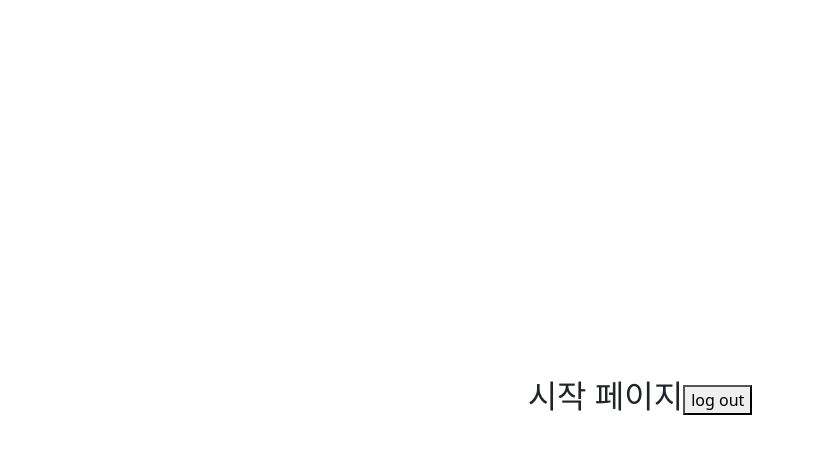
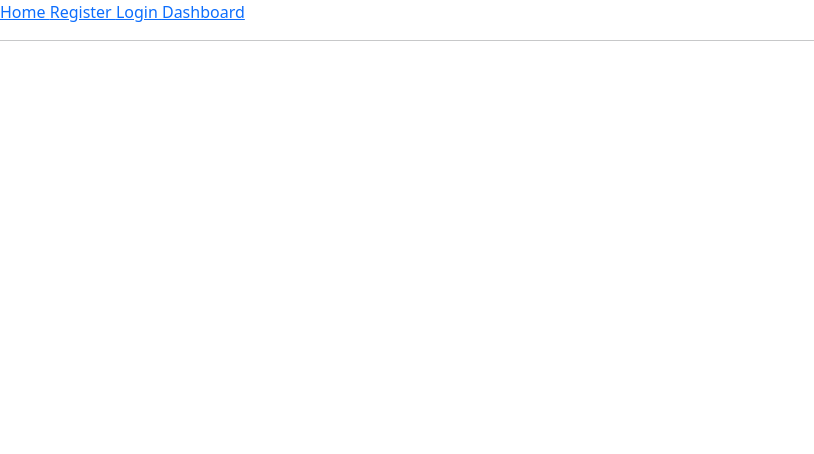
Before and after one commit to TripleJBlog/Meta-Earth, a React (Create React App) app in the folder client/: page / in a window 1280 px wide. Shown: the top 454 px of the page, without its empty margins (0-814 px from the left). Built offline with nearby package versions, Linux system fonts and the light colour scheme; no server answers.

Commit message:
add navigation

```diff
--- a/client/package.json
+++ b/client/package.json
@@ -13,7 +13,7 @@
     "react-bootstrap": "^2.2.3",
     "react-dom": "^17.0.2",
     "react-redux": "^7.2.6",
-    "react-router-dom": "^6.2.2",
+    "react-router-dom": "^6.3.0",
     "react-scripts": "^5.0.0",
     "redux": "^4.1.2",
     "redux-promise": "^0.6.0",
--- a/client/src/App.js
+++ b/client/src/App.js
@@ -1,18 +1,42 @@
 import "./App.css";
-import { render } from "react-dom";
-import { Link } from "react-router-dom";
-import { BrowserRouter, Routes, Route } from "react-router-dom";
+import { BrowserRouter, Routes, Route, Link, Outlet } from "react-router-dom";
 import LoginPage from "./components/views/LoginPage/LoginPage";
 import LandingPage from "./components/views/LandingPage/LandingPage";
 import RegisterPage from "./components/views/RegisterPage/RegisterPage";
+
+function Home() {
+  return (
+    <>
+      <nav>
+        <Link to="/">Home </Link>
+        <Link to="register">Register </Link>
+        <Link to="login">Login </Link>
+        <Link to="dashboard">Dashboard </Link>
+      </nav>
+      <hr />
+      {/* <LandingPage /> */}
+      <Outlet />
+    </>
+  );
+}
+
+function Dashboard() {
+  return (
+    <div>
+      <h1>Dashboard</h1>
+    </div>
+  );
+}
 
 export default function App() {
   return (
     <BrowserRouter>
       <Routes>
-        <Route path="/" element={<LandingPage />} />
-        <Route path="login" element={<LoginPage />} />
-        <Route path="register" element={<RegisterPage />} />
+        <Route path="/" element={<Home />}>
+          <Route path="dashboard" element={<Dashboard />} />
+          <Route path="login" element={<LoginPage />} />
+          <Route path="register" element={<RegisterPage />} />
+        </Route>
       </Routes>
     </BrowserRouter>
   );
--- a/client/src/_reducers/user_reducers.js
+++ b/client/src/_reducers/user_reducers.js
@@ -4,11 +4,9 @@ export default function (state = {}, action) {
   switch (action.type) {
     case LOGIN_USER:
       return { ...state, loginSuccess: action.payload };
-      break;
 
     case REGISTER_USER:
       return { ...state, register: action.payload };
-      break;
 
     default:
       return state;
```
Also changed, not shown: client/src/index.js (+0 -25 lines), 1 other file (tests, documents, lock files or other folders).
